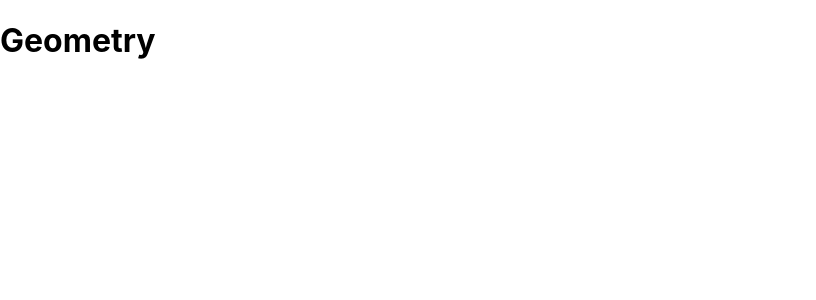
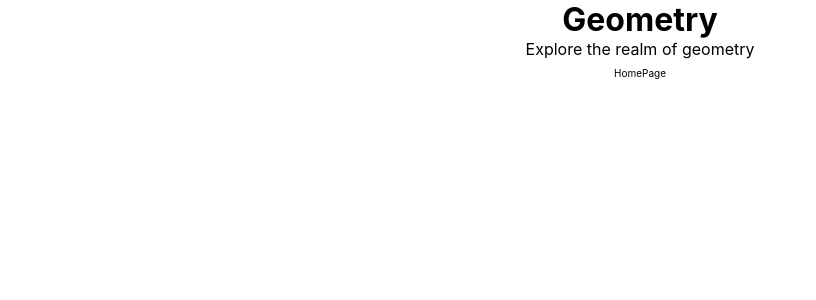
Before and after one commit to francescorizzello94/3d-playground, a React (Create React App) app: page /Geometry in a window 1280 px wide. Shown: the top 300 px of the page, without its empty margins (0-816 px from the left). Built offline with nearby package versions, Linux system fonts and the light colour scheme.

Commit message:
add geometry page css file

```diff
--- /dev/null
+++ b/src/Pages/Geometry.css
@@ -0,0 +1,35 @@
+:root {
+  --align: center;
+}
+
+* {
+  margin: 0;
+  padding: 0;
+  box-sizing: border-box;
+}
+
+html,
+body {
+  height: 100vh;
+  display: flex;
+  flex-direction: column;
+  font-family: 'Lucida Sans', 'Lucida Sans Regular', 'Lucida Grande', 'Lucida Sans Unicode', Geneva, Verdana, sans-serif;
+}
+
+h1 {
+  text-align: var(--align);
+}
+
+#description {
+  text-align: var(--align);
+}
+
+#return {
+  font-size: x-small;
+  margin-top: .5rem;
+}
+
+footer {
+  display: flex;
+  flex-shrink: 0;
+}
--- a/src/Pages/Geometry.js
+++ b/src/Pages/Geometry.js
@@ -1,7 +1,16 @@
 import { Canvas } from "@react-three/fiber"
+import App from "../App"
+import './Geometry.css'
 
 export const Geometry = () => {
   return (
-    <h1>Geometry</h1>
+    <div>
+      <h1>Geometry</h1>
+      <div id="description">
+        Explore the realm of geometry
+        <br />
+        <p id="return">HomePage</p>
+      </div>
+    </div>
   )
 }
```
Also changed, not shown: src/Pages/VisualEffects.css (added).
